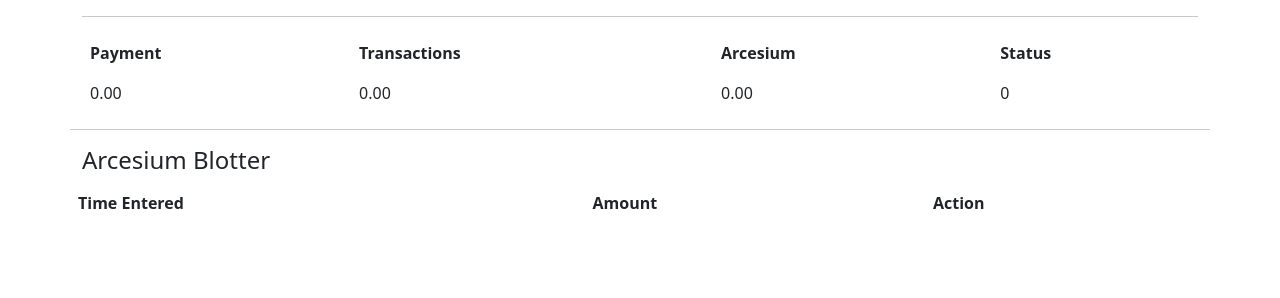
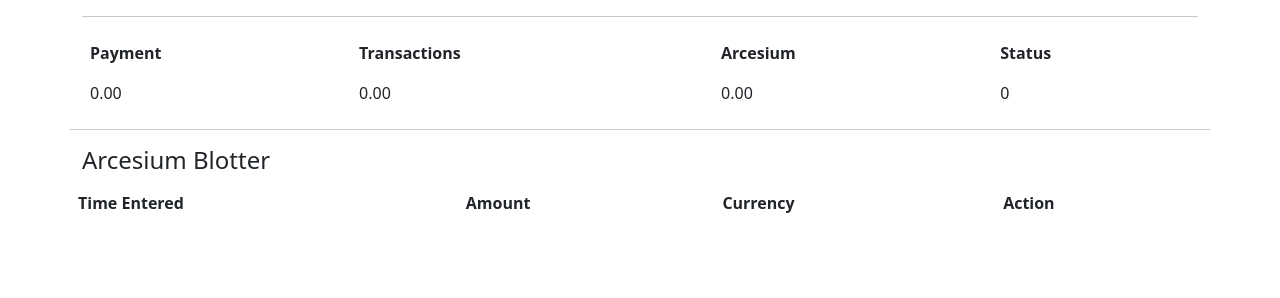
Before and after one commit to dlancioni/Catalog, a Flask app: page /cash_overview_list/00000 in a window 1280 px wide. Shown: the part 218-516 px from the top of the page. Run offline with Flask 3, Linux system fonts and the light colour scheme; lists and menus that the app fills with data are empty.

Commit message:
Query data by currency

```diff
--- a/src/controller/Transaction.py
+++ b/src/controller/Transaction.py
@@ -4,7 +4,7 @@
 
 class Transaction():
 
-    def get_dealer_transaction(self, payment_id, query="All"):
+    def get_dealer_transaction(self, payment_id, currency, query="All"):
         sql = \
         f"""
         SELECT 'DLR' AS SIDE, GEO_ID, GEO, FIN_ACCTID, FIN_NAME, fin_cd, FIN_CUR, SUP_ACCTID, SUP_NAME, SUP_CD, DLR_ACCTID, DLR_NAME, DLR_CD, JRNL_CD, JRNL_DESC, TRX_CD, TRX_DESC, POST_DT,        SEC_RF_KEY, EFFEC_DT, AMT_LC, RA_NO, RA_DESC, FST, UFA_RA_NO, UFA_POSTDT, UFA_SEQ_NO, UFA_FST, CRN_MATCH_ID, BINV_NO, LOAN_NO, INT_CRN_NO, UFA_BINVNO, BINV_TYPE, BOOK, SETT_DUEDT,         LOAN_MATCH_ID, SPN, SETT_DUEDT, UNIQUE_ID, SUP_FEERTE, ORI_LOANNO, BINV_COML1, FUT_PMT_DT, CHG_ST_DT, BATCH_ID, MODIFIED, LINE_NO, MAT_CRN_NO
@@ -13,6 +13,7 @@
         AND GEO_ID = 0
         AND RA_NO <> 0
         AND RA_NO = {payment_id}
+        AND FIN_CUR = '{currency}'
         """
         if query == "Total":
             sql = \
--- a/web/routes/cash_overview.py
+++ b/web/routes/cash_overview.py
@@ -26,18 +26,19 @@
         rs = payment.get_payment(id, "Total")
         if rs[0][0] != None:
             total_payment = round(Decimal(rs[0][0]), 2)
+            currency = rs[0][2]
         else:
             total_payment = round(0, 2)
         data.append(total_payment)
 
-        rs = transaction.get_dealer_transaction(id, "Total")
+        rs = transaction.get_dealer_transaction(id, currency, "Total")
         if rs[0][0] != None:
             total_transaction = round(Decimal(rs[0][0]), 2)
         else:
             total_transaction = round(0, 2)
         data.append(total_transaction)
 
-        rs = arcesium.get_trade(id, "Total")
+        rs = arcesium.get_trade(id, currency, "Total")
         if rs[0][0] != None:
             total_arcesium = round(Decimal(rs[0][0]), 2)
         else:
@@ -55,6 +56,7 @@
             i = i + 1
             enter_date = item[0]
             enter_amount = round(Decimal(item[1]), 2)
+            currency = item[2]
 
             # Rule 1
             if found == False:
@@ -68,7 +70,7 @@
             if status == "Matched":
                 action = ""
 
-            arr = [enter_date, enter_amount, action]
+            arr = [enter_date, enter_amount, currency, action]
             diff.append(arr)
             action = ""
             total = total + enter_amount
--- a/web/templates/cash_overview.html
+++ b/web/templates/cash_overview.html
@@ -42,6 +42,7 @@
         <tr>
           <th scope="col">Time Entered</th>
           <th scope="col">Amount</th>
+          <th scope="col">Currency</th>
           <th scope="col">Action</th>
         </tr>
       </thead>
@@ -51,6 +52,7 @@
               <td>{{ item[0] }} </td>
               <td>{{ '{:,.2f}'.format(item[1]) }}</td>
               <td>{{ item[2] }} </td>
+              <td>{{ item[3] }} </td>
           </tr>
           {% endfor %}
       </tbody>
```
Also changed, not shown: src/controller/Arcesium.py (+6 -4 lines).
